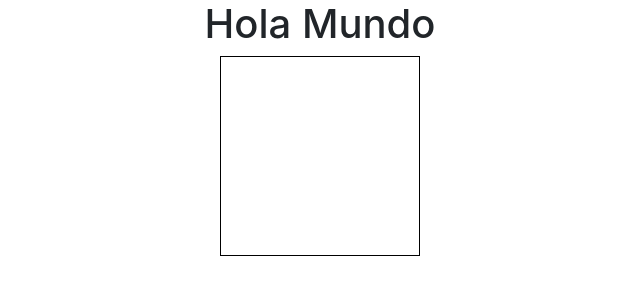
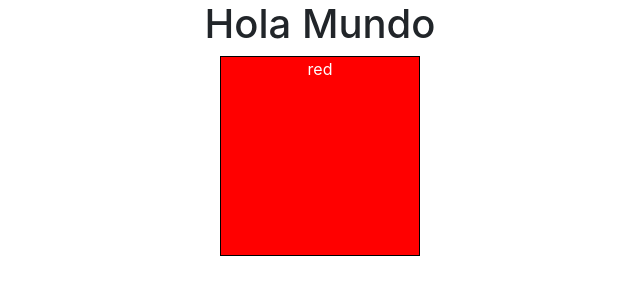
Before and after one commit to samarce94/samrepositorio, a plain HTML site: page Ejercicios/index.html in a window 1280 px wide. Both pictures are taken after a click on the element 640 px from the left and 156 px from the top of the page. Shown: the whole page, without its empty margins (320-960 px from the left). Drawn offline with nearby package versions, Linux system fonts and the light colour scheme.

Commit message:
ejercicio1

```diff
--- a/Ejercicios/index.html
+++ b/Ejercicios/index.html
@@ -10,6 +10,7 @@
             <div id="square-test">
             </div>
         </div>
-        <script src="script.js"></script>
+        <!-- <script src="script.js"></script> -->
+        <script src="script-ejercicio.js"></script>
     </body>
 </html>
--- /dev/null
+++ b/Ejercicios/script-ejercicio.js
@@ -0,0 +1,36 @@
+/*
+    Ejercicio: Cada que se clique el cuadro:
+        - Switchear el color entre rojo y azul
+        - Agregar dentro del cuadro el nombre del color anterior.
+*/
+
+// 1. Separar el elemento en una variable
+var squareEjercicio = document.getElementById('square-test');
+
+// 2. Asignar atributo
+squareEjercicio.setAttribute('data-color', 'red');
+
+// 3. Agregar Event Listener
+squareEjercicio.addEventListener('click', function(evento) {
+    // 4. Obtener elemento cliqueado
+    var elementoSeleccionado = evento.target;
+    // 5. Obtener color guardado
+    var color = elementoSeleccionado.getAttribute('data-color');
+
+    // 6. Asignar el color de fondo
+    elementoSeleccionado.style.background = color;
+
+    // 7. validamos el color
+    if (color === 'red') {
+        elementoSeleccionado.setAttribute('data-color', 'blue');
+    } else {
+        elementoSeleccionado.setAttribute('data-color', 'red');
+    }
+
+    // 8. Crear un elemento virtual
+    var nuevoTexto = document.createElement('span');
+    // 9. Agregar el nombre del color
+    nuevoTexto.innerHTML = color;
+    // 10. Agregar el elemento
+    elementoSeleccionado.appendChild(nuevoTexto);
+});
--- a/Ejercicios/styles/styles.css
+++ b/Ejercicios/styles/styles.css
@@ -20,4 +20,5 @@ h1 {
 #square-test span,
 #square-ejercicio span {
     display: block;
+    color: white;
 }
```
